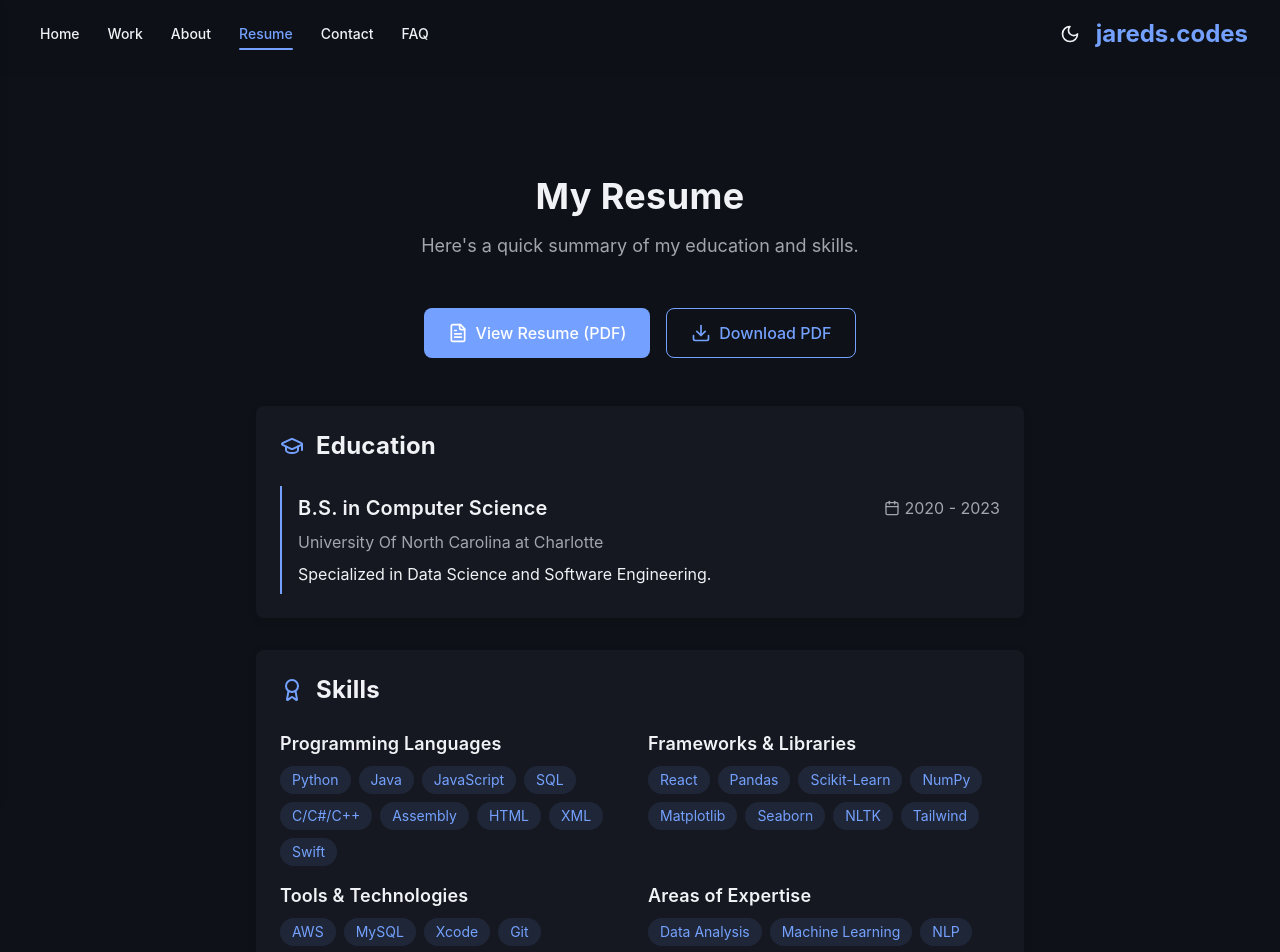
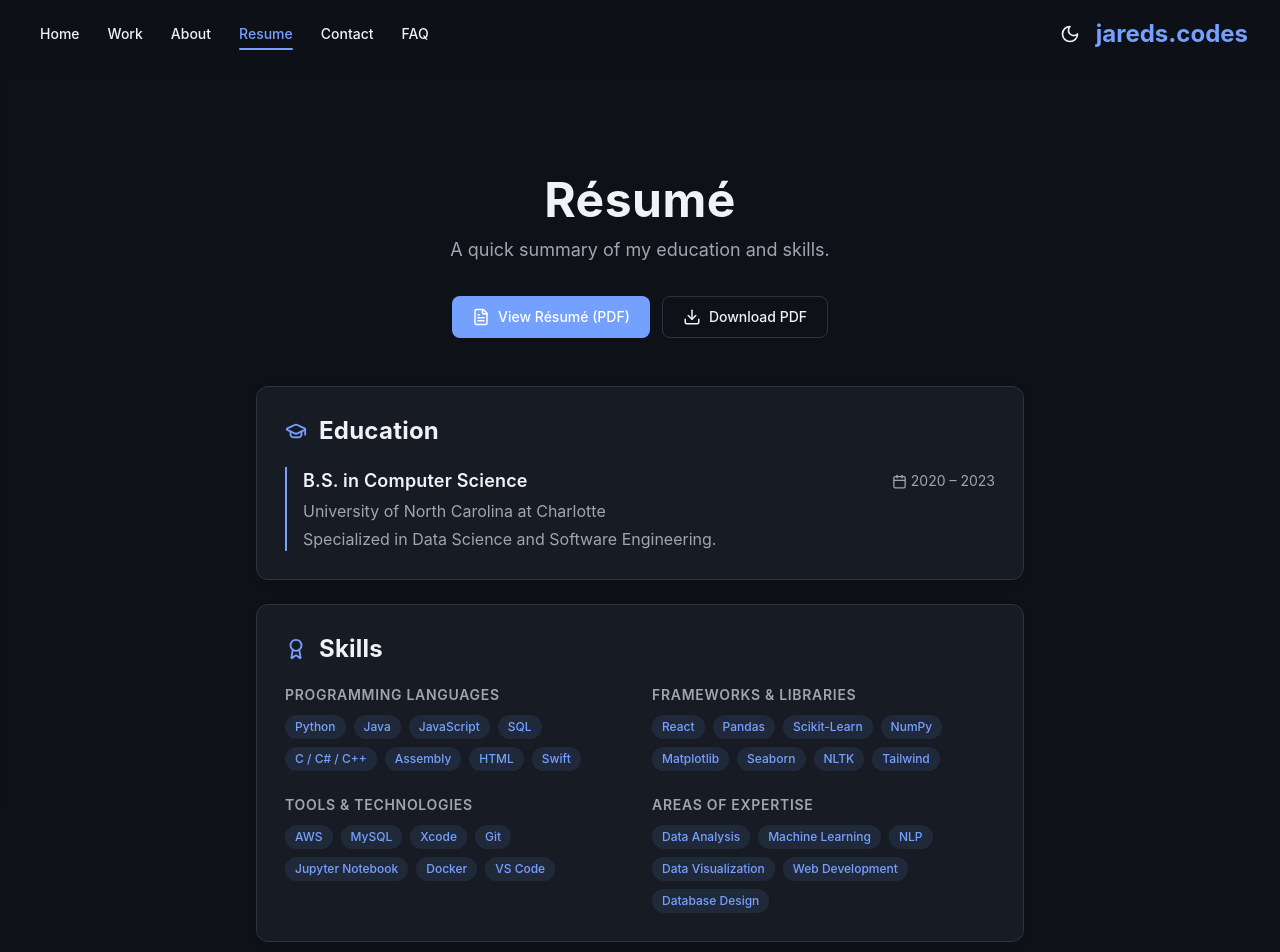
Before and after one commit to jaredf96/website, a React (Vite) app: page /resume in a window 1280 px wide. Shown: the top 952 px of the page. Built offline with nearby package versions, Linux system fonts and the light colour scheme.

Commit message:
Re-theme remaining pages, add a11y focus + reduced-motion pass

```diff
--- a/src/index.css
+++ b/src/index.css
@@ -91,6 +91,18 @@
     cursor: pointer;
   }
 
+  /* Consistent, visible keyboard focus ring */
+  a:focus-visible,
+  button:focus-visible,
+  [tabindex]:focus-visible,
+  input:focus-visible,
+  textarea:focus-visible,
+  select:focus-visible {
+    outline: 2px solid var(--color-accent);
+    outline-offset: 2px;
+    border-radius: 4px;
+  }
+
   pre {
     font-family: var(--font-mono);
     padding: 1rem;
@@ -121,35 +133,15 @@ pre::-webkit-scrollbar-thumb:hover {
   background: var(--color-accent-hover);
 }
 
-/* Scroll-reveal animation */
-@keyframes fadeIn {
-  from {
-    opacity: 0;
-    transform: translateY(20px);
-  }
-
-  to {
-    opacity: 1;
-    transform: translateY(0);
+/* Respect users who prefer reduced motion — neutralize animations and
+   transitions globally (Motion primitives also honor this via JS). */
+@media (prefers-reduced-motion: reduce) {
+  *,
+  *::before,
+  *::after {
+    animation-duration: 0.01ms !important;
+    animation-iteration-count: 1 !important;
+    transition-duration: 0.01ms !important;
+    scroll-behavior: auto !important;
   }
 }
-
-.animate-fadeIn {
-  animation: fadeIn var(--duration-fade) var(--ease-snappy) forwards;
-}
-
-.section-animate {
-  transition: opacity var(--duration-fade) var(--ease-snappy),
-    transform var(--duration-fade) var(--ease-snappy);
-}
-
-/* Respect users who prefer reduced motion */
-@media (prefers-reduced-motion: reduce) {
-  .section-animate {
-    opacity: 1 !important;
-  }
-
-  .animate-fadeIn {
-    animation: none;
-  }
-}
--- /dev/null
+++ b/src/lib/ui.js
@@ -0,0 +1,9 @@
+// Shared interactive class strings so buttons/links look consistent across pages.
+export const btnPrimary =
+  "inline-flex items-center justify-center gap-2 rounded-base bg-accent px-5 py-2.5 text-sm font-medium text-white transition-colors duration-(--duration-medium) hover:bg-accent-hover";
+
+export const btnOutline =
+  "inline-flex items-center justify-center gap-2 rounded-base border border-border px-5 py-2.5 text-sm font-medium text-text transition-colors duration-(--duration-medium) hover:border-accent hover:text-accent";
+
+export const card =
+  "rounded-xl border border-border bg-surface-card shadow-soft";
--- a/src/pages/About.jsx
+++ b/src/pages/About.jsx
@@ -1,85 +1,101 @@
-function About() {
+import FadeIn from "../components/motion/FadeIn";
+import { card } from "../lib/ui";
+
+const expertise = [
+  {
+    area: "Artificial Intelligence",
+    items: [
+      "Machine Learning model development",
+      "Natural Language Processing",
+      "Computer Vision systems",
+      "Reinforcement Learning",
+    ],
+  },
+  {
+    area: "Systems Engineering",
+    items: [
+      "Cloud infrastructure architecture",
+      "Containerization & orchestration",
+      "Microservices implementation",
+      "Performance optimization",
+    ],
+  },
+  {
+    area: "Data Engineering",
+    items: [
+      "Big data processing frameworks",
+      "ETL pipeline development",
+      "Database system design",
+      "Real-time analytics systems",
+    ],
+  },
+  {
+    area: "Software Development",
+    items: [
+      "Full-stack web development",
+      "API design & integration",
+      "Test-driven development",
+      "CI/CD implementation",
+    ],
+  },
+];
+
+export default function About() {
   return (
-    <div className="space-y-12">
-      {/* Hero section */}
-      <section className="bg-surface-accent rounded-xl p-8 shadow-medium">
-        <h1 className="text-4xl font-bold mb-4">About Me</h1>
-        <p className="text-xl opacity-80 max-w-3xl">
-          Computer Science graduate with expertise in Data Science and Software Engineering
+    <div className="mx-auto max-w-4xl py-12 sm:py-16">
+      {/* Hero */}
+      <FadeIn className={`${card} bg-surface-accent p-8 sm:p-10`}>
+        <h1 className="text-4xl font-bold sm:text-5xl">About Me</h1>
+        <p className="mt-4 max-w-2xl text-lg text-muted">
+          Computer Science graduate with a focus on data science and software
+          engineering.
         </p>
-      </section>
+      </FadeIn>
 
-      {/* Bio section */}
-      <section className="bg-surface-card rounded-xl p-8 shadow-soft">
-        <h2 className="text-2xl font-semibold mb-6 text-accent">Professional Background</h2>
-        <div className="space-y-6">
+      {/* Bio */}
+      <FadeIn className={`${card} mt-8 p-8`}>
+        <h2 className="text-2xl font-semibold text-accent">Background</h2>
+        <div className="mt-5 space-y-4 leading-relaxed text-muted">
           <p>
-            I am a Computer Science grad with a BS degree. I specialized in data science and software engineering.
-            I have great interest in artificial intelligence, systems architecture, and big data.
-            My technical foundation combines the theoretical principles and the practical implementations of computer science.
+            I&apos;m a Computer Science grad (B.S.) specialized in data science
+            and software engineering, with a strong interest in artificial
+            intelligence, systems architecture, and big data. My foundation
+            combines the theory of computer science with the practice of actually
+            shipping it.
           </p>
           <p>
-            I have a systems-oriented mindset when it comes to software.
-            I consider how components interact across the technology stack, design for robustness, maintainability, and performance.
-            Whether building microservices architectures or fine-tuning, I prioritize creating solutions that elegantly solve complex technical challenges.
+            I take a systems-oriented view of software: how components interact
+            across the stack, and how to design for robustness, maintainability,
+            and performance. I care about solutions that are correct, tested, and
+            explainable — not just demos.
           </p>
           <p>
-            In my personal life I enjoy playing video games with my friends, exercising, calisthenics,
-            working on side projects.
-          </p>
-          <p>
-            Some of the games I enjoy are the Civilization series, Northgard, Marvel Rivals, and Ark: Survival Evolved.
+            Outside of work I enjoy gaming with friends, calisthenics, and side
+            projects. A few favorites: the Civilization series, Northgard, Marvel
+            Rivals, and Ark: Survival Evolved.
           </p>
         </div>
-      </section>
+      </FadeIn>
 
-      {/* Technical Skills */}
-      <section className="bg-surface-card rounded-xl p-8 shadow-soft">
-        <h2 className="text-2xl font-semibold mb-6 text-accent">Technical Expertise</h2>
-        <div className="grid grid-cols-1 md:grid-cols-2 gap-6">
-          <div className="space-y-2">
-            <h3 className="text-xl font-medium">Artificial Intelligence</h3>
-            <ul className="list-disc pl-5 space-y-1 opacity-80">
-              <li>Machine Learning Model Development</li>
-              <li>Natural Language Processing</li>
-              <li>Computer Vision Systems</li>
-              <li>Reinforcement Learning</li>
-            </ul>
-          </div>
-          <div className="space-y-2">
-            <h3 className="text-xl font-medium">Systems Engineering</h3>
-            <ul className="list-disc pl-5 space-y-1 opacity-80">
-              <li>Cloud Infrastructure Architecture</li>
-              <li>Containerization & Orchestration</li>
-              <li>Microservices Implementation</li>
-              <li>Performance Optimization</li>
-            </ul>
-          </div>
-          <div className="space-y-2">
-            <h3 className="text-xl font-medium">Data Engineering</h3>
-            <ul className="list-disc pl-5 space-y-1 opacity-80">
-              <li>Big Data Processing Frameworks</li>
-              <li>ETL Pipeline Development</li>
-              <li>Database System Design</li>
-              <li>Data Warehousing Solutions</li>
-              <li>Real-time Analytics Systems</li>
-            </ul>
-          </div>
-          <div className="space-y-2">
-            <h3 className="text-xl font-medium">Software Development</h3>
-            <ul className="list-disc pl-5 space-y-1 opacity-80">
-              <li>Full-Stack Web Development</li>
-              <li>API Design & Integration</li>
-              <li>Version Control Systems</li>
-              <li>Test-Driven Development</li>
-              <li>CI/CD Implementation</li>
-            </ul>
-          </div>
+      {/* Technical expertise */}
+      <FadeIn className={`${card} mt-8 p-8`}>
+        <h2 className="text-2xl font-semibold text-accent">Technical Expertise</h2>
+        <div className="mt-6 grid gap-6 sm:grid-cols-2">
+          {expertise.map(({ area, items }) => (
+            <div key={area}>
+              <h3 className="text-lg font-medium">{area}</h3>
+              <ul className="mt-2 space-y-1.5">
+                {items.map((item) => (
+                  <li key={item} className="flex gap-2 text-sm text-muted">
+                    <span className="mt-2 h-1 w-1 shrink-0 rounded-full bg-accent" />
+                    <span>{item}</span>
+                  </li>
+                ))}
+              </ul>
+            </div>
+          ))}
         </div>
-      </section>
-
+      </FadeIn>
     </div>
   );
 }
-
-export default About;
--- a/src/pages/Home.jsx
+++ b/src/pages/Home.jsx
@@ -4,11 +4,7 @@ import { featuredProjects } from "../data/projects";
 import ProjectCard from "../components/work/ProjectCard";
 import FadeIn from "../components/motion/FadeIn";
 import { StaggerContainer, StaggerItem } from "../components/motion/Stagger";
-
-const btnPrimary =
-  "inline-flex items-center gap-2 rounded-base bg-accent px-5 py-2.5 text-sm font-medium text-white transition-colors duration-(--duration-medium) hover:bg-accent-hover";
-const btnOutline =
-  "inline-flex items-center gap-2 rounded-base border border-border px-5 py-2.5 text-sm font-medium text-text transition-colors duration-(--duration-medium) hover:border-accent hover:text-accent";
+import { btnPrimary, btnOutline } from "../lib/ui";
 
 export default function Home() {
   return (
--- a/src/pages/Resume.jsx
+++ b/src/pages/Resume.jsx
@@ -1,139 +1,92 @@
-import { useEffect } from "react";
 import { FileText, Download, GraduationCap, Award, Calendar } from "lucide-react";
+import FadeIn from "../components/motion/FadeIn";
+import { btnPrimary, btnOutline, card } from "../lib/ui";
 
-const Resume = () => {
-    // Add scroll animation effect
-    useEffect(() => {
-        const observer = new IntersectionObserver((entries) => {
-            entries.forEach((entry) => {
-                if (entry.isIntersecting) {
-                    entry.target.classList.add('animate-fadeIn');
-                }
-            });
-        }, { threshold: 0.1 });
+const skillGroups = [
+  {
+    title: "Programming Languages",
+    skills: ["Python", "Java", "JavaScript", "SQL", "C / C# / C++", "Assembly", "HTML", "Swift"],
+  },
+  {
+    title: "Frameworks & Libraries",
+    skills: ["React", "Pandas", "Scikit-Learn", "NumPy", "Matplotlib", "Seaborn", "NLTK", "Tailwind"],
+  },
+  {
+    title: "Tools & Technologies",
+    skills: ["AWS", "MySQL", "Xcode", "Git", "Jupyter Notebook", "Docker", "VS Code"],
+  },
+  {
+    title: "Areas of Expertise",
+    skills: ["Data Analysis", "Machine Learning", "NLP", "Data Visualization", "Web Development", "Database Design"],
+  },
+];
 
-        const hiddenElements = document.querySelectorAll('.section-animate');
-        hiddenElements.forEach((el) => observer.observe(el));
-
-        return () => {
-            hiddenElements.forEach((el) => observer.unobserve(el));
-        };
-    }, []);
-
+export default function Resume() {
   return (
-        <div className="py-16 px-4 sm:px-6 lg:px-8 min-h-screen bg-surface text-text">
-            <div className="max-w-3xl mx-auto">
-                <h1 className="text-4xl font-bold mb-4 text-center">My Resume</h1>
-                <p className="text-lg text-muted mb-12 text-center">
-                    Here's a quick summary of my education and skills.
+    <div className="mx-auto max-w-3xl py-12 sm:py-16">
+      <FadeIn className="text-center">
+        <h1 className="text-4xl font-bold sm:text-5xl">Résumé</h1>
+        <p className="mt-3 text-lg text-muted">
+          A quick summary of my education and skills.
         </p>
-
-                {/* Download Resume Button */}
-                <div className="flex justify-center mb-12 section-animate opacity-0">
-                    <a
-                        href="/JWF_resume.pdf"
-                        target="_blank"
-                        rel="noopener noreferrer"
-                        className="flex items-center gap-2 px-6 py-3 bg-accent text-white rounded-base hover:bg-accent-hover transition-colors duration-(--duration-medium)"
-                    >
-                        <FileText size={20} />
-                        <span>View Resume (PDF)</span>
+        <div className="mt-8 flex flex-wrap justify-center gap-3">
+          <a href="/JWF_resume.pdf" target="_blank" rel="noopener noreferrer" className={btnPrimary}>
+            <FileText size={18} />
+            View Résumé (PDF)
           </a>
-                    <a
-                        href="/JWF_resume.pdf"
-                        download
-                        className="flex items-center gap-2 px-6 py-3 ml-4 border border-accent text-accent rounded-base hover:bg-accent/10 transition-colors duration-(--duration-medium)"
-                    >
-                        <Download size={20} />
-                        <span>Download PDF</span>
+          <a href="/JWF_resume.pdf" download className={btnOutline}>
+            <Download size={18} />
+            Download PDF
           </a>
         </div>
+      </FadeIn>
 
-                {/* Resume Content */}
-                <div className="grid grid-cols-1 gap-8">
-                    {/* Education Section */}
-                    <div className="bg-surface-light rounded-base overflow-hidden shadow-soft p-6 section-animate opacity-0">
-                        <div className="flex items-center gap-3 mb-6">
-                            <GraduationCap size={24} className="text-accent" />
+      <div className="mt-12 grid gap-6">
+        {/* Education */}
+        <FadeIn className={`${card} p-6 sm:p-7`}>
+          <div className="flex items-center gap-3">
+            <GraduationCap size={22} className="text-accent" />
             <h2 className="text-2xl font-bold">Education</h2>
           </div>
+          <div className="mt-5 border-l-2 border-accent pl-4">
+            <div className="flex flex-wrap items-center justify-between gap-2">
+              <h3 className="text-lg font-semibold">B.S. in Computer Science</h3>
+              <span className="flex items-center gap-1 text-sm text-muted">
+                <Calendar size={15} /> 2020 – 2023
+              </span>
+            </div>
+            <p className="mt-1 text-muted">University of North Carolina at Charlotte</p>
+            <p className="mt-1 text-muted">Specialized in Data Science and Software Engineering.</p>
+          </div>
+        </FadeIn>
 
-                        <div className="space-y-6">
-                            <div className="border-l-2 border-accent pl-4 py-2">
-                                <div className="flex flex-wrap justify-between items-center mb-2">
-                                    <h3 className="text-xl font-semibold">B.S. in Computer Science</h3>
-                                    <div className="flex items-center text-muted">
-                                        <Calendar size={16} className="mr-1" />
-                                        <span>2020 - 2023</span>
-                                    </div>
-                                </div>
-                                <p className="text-muted mb-2">University Of North Carolina at Charlotte</p>
-                                <p>Specialized in Data Science and Software Engineering.</p>
-                            </div>
-
-
-                        </div>
-                    </div>
-
-
-
-                    {/* Skills Section */}
-                    <div className="bg-surface-light rounded-base overflow-hidden shadow-soft p-6 section-animate opacity-0">
-                        <div className="flex items-center gap-3 mb-6">
-                            <Award size={24} className="text-accent" />
+        {/* Skills */}
+        <FadeIn className={`${card} p-6 sm:p-7`}>
+          <div className="flex items-center gap-3">
+            <Award size={22} className="text-accent" />
             <h2 className="text-2xl font-bold">Skills</h2>
           </div>
-
-                        <div className="grid grid-cols-1 md:grid-cols-2 gap-4">
-                            <div>
-                                <h3 className="text-lg font-semibold mb-2">Programming Languages</h3>
-                                <div className="flex flex-wrap gap-2">
-                                    {["Python", "Java", "JavaScript", "SQL", "C/C#/C++", "Assembly", "HTML", "XML", "Swift"].map((skill) => (
-                                        <span key={skill} className="px-3 py-1 text-sm rounded-full bg-accent/10 text-accent">
+          <div className="mt-5 grid gap-6 sm:grid-cols-2">
+            {skillGroups.map((group) => (
+              <div key={group.title}>
+                <h3 className="text-sm font-semibold uppercase tracking-wider text-muted">
+                  {group.title}
+                </h3>
+                <div className="mt-2.5 flex flex-wrap gap-2">
+                  {group.skills.map((skill) => (
+                    <span
+                      key={skill}
+                      className="rounded-full bg-accent/10 px-2.5 py-1 text-xs font-medium text-accent"
+                    >
                       {skill}
                     </span>
                   ))}
                 </div>
               </div>
-
-                            <div>
-                                <h3 className="text-lg font-semibold mb-2">Frameworks & Libraries</h3>
-                                <div className="flex flex-wrap gap-2">
-                                    {["React", "Pandas", "Scikit-Learn", "NumPy", "Matplotlib", "Seaborn", "NLTK", "Tailwind"].map((skill) => (
-                                        <span key={skill} className="px-3 py-1 text-sm rounded-full bg-accent/10 text-accent">
-                                            {skill}
-                                        </span>
             ))}
           </div>
-                            </div>
-
-                            <div>
-                                <h3 className="text-lg font-semibold mb-2">Tools & Technologies</h3>
-                                <div className="flex flex-wrap gap-2">
-                                    {["AWS", "MySQL", "Xcode", "Git", "Jupyter Notebook", "Docker", "VS Code"].map((skill) => (
-                                        <span key={skill} className="px-3 py-1 text-sm rounded-full bg-accent/10 text-accent">
-                                            {skill}
-                                        </span>
-                                    ))}
-                                </div>
-                            </div>
-
-                            <div>
-                                <h3 className="text-lg font-semibold mb-2">Areas of Expertise</h3>
-                                <div className="flex flex-wrap gap-2">
-                                    {["Data Analysis", "Machine Learning", "NLP", "Data Visualization", "Web Development", "Database Design", "Algorithm Development"].map((skill) => (
-                                        <span key={skill} className="px-3 py-1 text-sm rounded-full bg-accent/10 text-accent">
-                                            {skill}
-                                        </span>
-                                    ))}
-                                </div>
-                            </div>
-                        </div>
-                    </div>
-                </div>
+        </FadeIn>
       </div>
     </div>
   );
-};
-
-export default Resume;
+}
```
Also changed, not shown: src/pages/Contact.jsx (+9 -7 lines), src/pages/FAQ.jsx (+26 -26 lines). Lines whose indentation alone changed are shown as unchanged.
